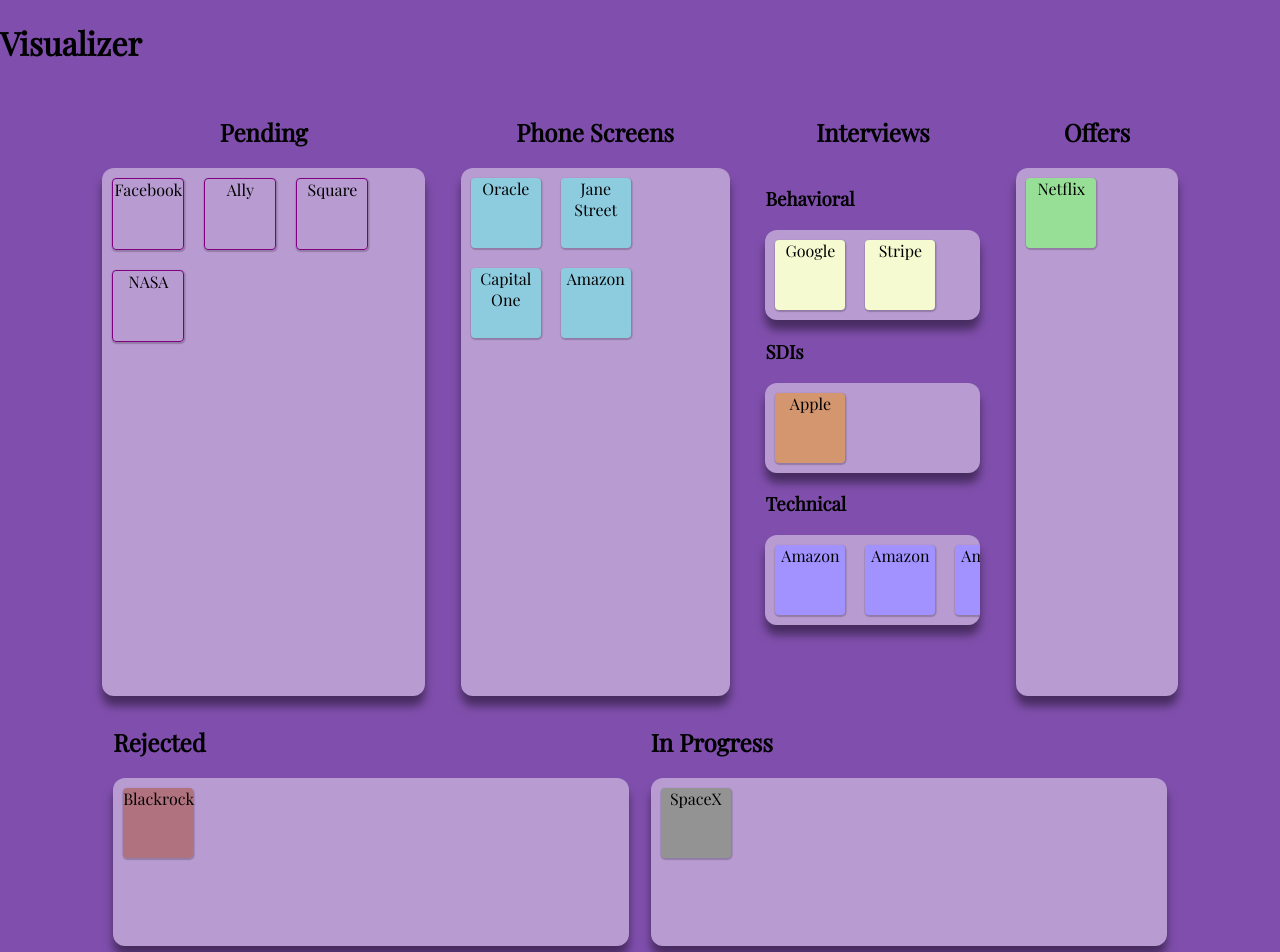
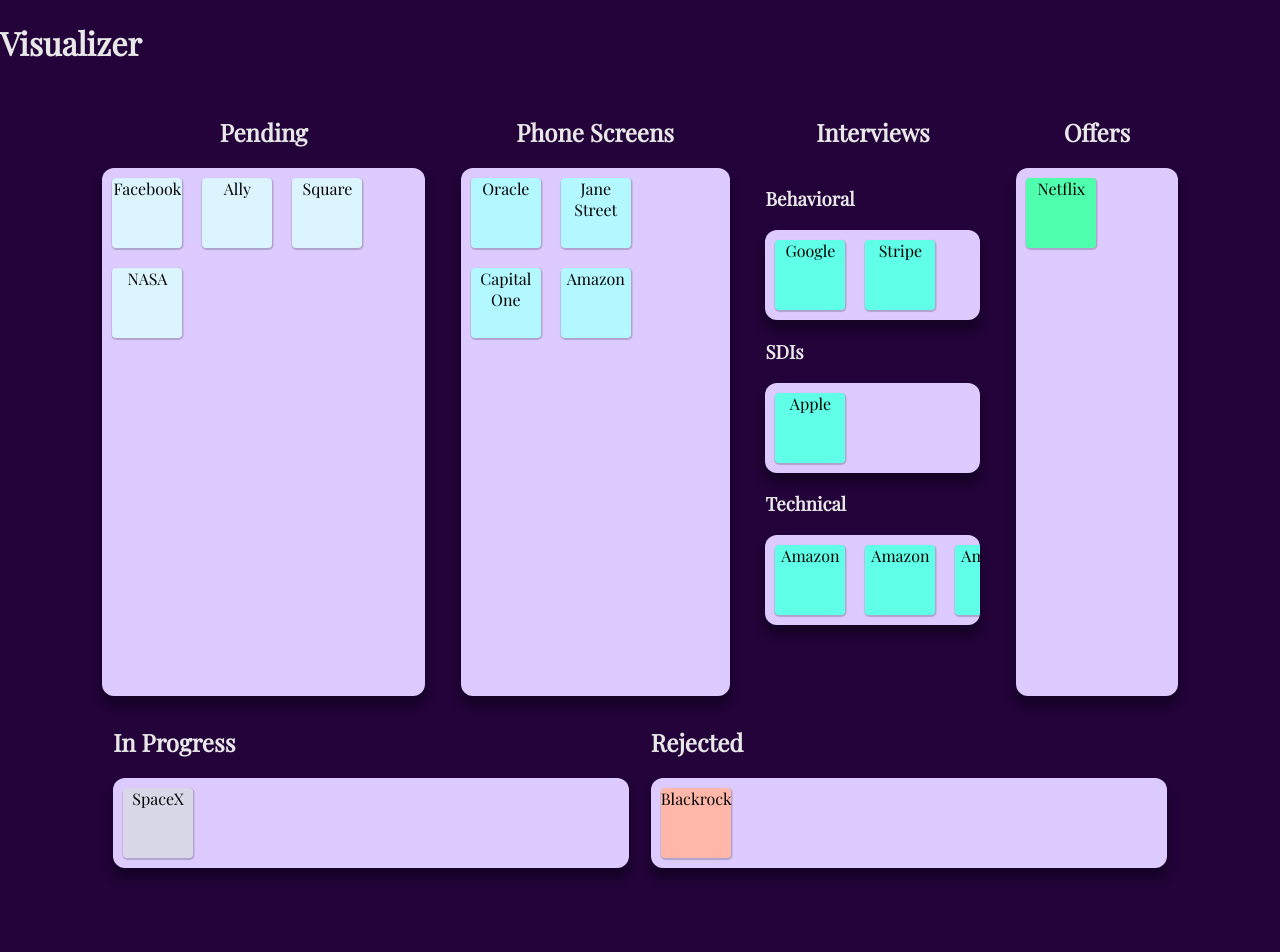
Before and after one commit to Team-Squirtle-CS/Trackr, a React app: page / in a window 1280 px wide. Shown: the top 952 px of the page. Built offline with nearby package versions, Linux system fonts and the light colour scheme.

Commit message:
styling progress on visualizer

```diff
--- a/client/components/visualizer.jsx
+++ b/client/components/visualizer.jsx
@@ -1,5 +1,6 @@
 import React, { useState } from "react";
 import applications from './visData';
+import Navbar from './navbar.jsx';
 
 
 const visualizer = () => {
@@ -42,7 +43,7 @@
               <BoxContainer apps={pendings}/>
             </div>
 
-            <div className="app-stage" id="phone-screens">
+            <div className="app-stage" id="phone-screens" onDragOver={(e)=> onDragOver(e)} onDrop={(e)=> onDrop(e, "phoneScreen")}>
               <center><h2>Phone Screens</h2></center>
               <BoxContainer apps={phoneScreens}/>
             </div>
@@ -50,36 +51,36 @@
             <div id="interview-stages">
               <center><h2>Interviews</h2></center>
 
-              <div className="app-stage" id="behaviorals">
+              <div className="app-stage" id="behaviorals" onDragOver={(e)=> onDragOver(e)} onDrop={(e)=> onDrop(e, "behavioral")}>
                 <h3>Behavioral</h3>
                 <BoxContainer apps={behaviorals}/>
               </div>
 
-              <div className="app-stage" id="sdis">
+              <div className="app-stage" id="sdis" onDragOver={(e)=> onDragOver(e)} onDrop={(e)=> onDrop(e, "sdi")}>
                 <h3>SDIs</h3>
                 <BoxContainer apps={sdis}/>
               </div>
 
-              <div className="app-stage" id="technicals">
+              <div className="app-stage" id="technicals" onDragOver={(e)=> onDragOver(e)} onDrop={(e)=> onDrop(e, "technicals")}>
                 <h3>Technical</h3>
                 <BoxContainer apps={technicals}/>
               </div>
             </div>
 
-            <div className="app-stage" id="offers">
+            <div className="app-stage" id="offers" onDragOver={(e)=> onDragOver(e)} onDrop={(e)=> onDrop(e, "offer")}>
               <center><h2>Offers</h2></center>
               <BoxContainer apps={offers}/>
             </div>
           </div>
 
           <div id="negative-stage-container">
-            <div className="app-stage" id="rejections">
+            <div className="app-stage" id="incompletes" onDragOver={(e)=> onDragOver(e)} onDrop={(e)=> onDrop(e, "incomplete")}>
+              <h2>In Progress</h2>
+              <BoxContainer apps={incompletes}/>
+            </div>
+            <div className="app-stage" id="rejections" onDragOver={(e)=> onDragOver(e)} onDrop={(e)=> onDrop(e, "rejected")}>
               <h2>Rejected</h2>
               <BoxContainer apps={rejections}/>
-            </div>
-            <div className="app-stage" id="incompletes">
-              <h2>In Progress</h2>
-              <BoxContainer apps={incompletes}/>
             </div>
           </div>
       </div>
--- a/client/stylesheets/_variables.scss
+++ b/client/stylesheets/_variables.scss
@@ -4,14 +4,15 @@
 $title-font-size: 25px;
 $title-line-height: 30px;
 $little-font: 'Source Sans Pro', sans-serif;
+$main-font-color: rgb(232, 232, 232);
 
 $box-padding: 2vw;
 
-$color-background: #778899;
+$color-background: #230339;
 $color-background-light: lighten($color-background, 22);
 $color-background-dark: darken($color-background, 22);
 
-$color-accent: #804fad;
+$color-accent: #ddcbff;
 $color-accent-light: lighten($color-accent, 22);
 $color-accent-dark: darken($color-accent, 22);
 
--- a/client/stylesheets/_visualizer.scss
+++ b/client/stylesheets/_visualizer.scss
@@ -2,13 +2,16 @@
 
 body {
   margin: 0px;
+  h1, h2, h3 {
+    color: $main-font-color;
+  }
 }
 
 #visualizer-page {
   font-family: $title-font;
   display: flex;
   flex-direction: column;
-  background-color: $color-accent;
+  background-color: $color-background;
   margin: 0px;
   padding-bottom: 60px;
 }
@@ -27,7 +30,7 @@
 
     .app-box {
       margin: 10px;
-      border: 1px solid purple;
+      background-color: rgb(219, 244, 254);
     }
   }
 
@@ -36,7 +39,7 @@
 
     .app-box {
       margin: 10px;
-      background-color: rgb(141, 203, 223);
+      background-color: rgb(179, 247, 255);
     }
   }
 
@@ -54,7 +57,7 @@
 
       .app-box {
         margin: 10px;
-        background-color: rgb(245, 250, 209);
+        background-color: rgb(96, 255, 231);
       }
     }
 
@@ -62,7 +65,7 @@
 
       .app-box {
         margin: 10px;
-        background-color: rgb(211, 150, 110);
+        background-color: rgb(96, 255, 231);
       }
     }
 
@@ -70,7 +73,7 @@
 
       .app-box {
         margin: 10px;
-        background-color: rgb(161, 146, 255);
+        background-color: rgb(96, 255, 231);
       }
     }
 
@@ -86,7 +89,7 @@
 
     .app-box {
       margin: 10px;
-      background-color: rgb(151, 223, 151);
+      background-color: rgb(80, 255, 173)
     }
   }
 }
@@ -99,35 +102,35 @@
   margin: auto;
   justify-content: space-between;
 
-  #incompletes {
+  #incompletes, #rejections {
     height: 240px;
     width: 48%;
     margin: auto;
+    justify-content: flex-start;
 
     .app-box {
       margin: 10px;
-      background-color: rgb(147, 147, 147);
     }
   }
+  #incompletes .app-box {
+    background-color: rgb(216, 216, 232);
+  }
 
-  #rejections {
-    height: 240px;
-    width: 48%;
-    margin: auto;
+  #rejections .app-box {
+    background-color: rgb(255, 183, 170);
+  }
 
-    .app-box {
-      margin: 10px;
-      background-color: rgba(174, 88, 73, 0.598);
-    }
+  .vis-box {
+    height: auto;
   }
 }
 
 .vis-box {
   height: 94%;
   width: 100%;
-  background-color: $color-accent-light;
+  background-color: $color-accent;
   border-radius: 12px;
-  box-shadow: 0px 10px 10px 0px $color-accent-dark;
+  box-shadow: 0px 10px 10px 0px #150326;
   display: inline-flex;
   flex-wrap: wrap;
   align-content: flex-start;
```
